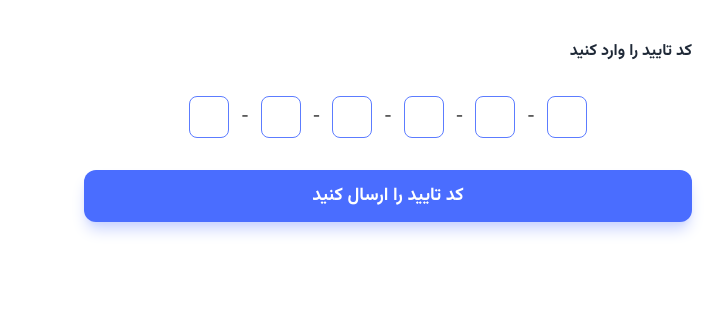
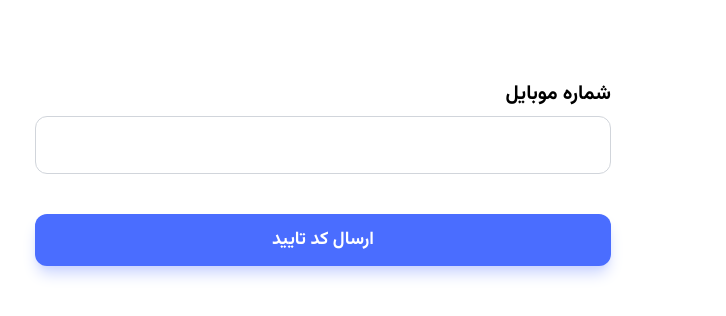
Before and after one commit to zohrehchenari1995/Freelancering-App-Src, a React (Vite) app in the folder frontend/: page /auth in a window 1280 px wide. Shown: the top 316 px of the page, without its empty margins (405-1131 px from the left). Built offline with nearby package versions, Linux system fonts and the light colour scheme.

Commit message:
http service module and send otp handler

```diff
--- a/frontend/package.json
+++ b/frontend/package.json
@@ -10,9 +10,13 @@
     "preview": "vite preview"
   },
   "dependencies": {
+    "@tanstack/react-query": "^5.104.0",
+    "axios": "^1.20.0",
     "react": "^19.2.8",
     "react-dom": "^19.2.8",
+    "react-hot-toast": "^2.6.1",
     "react-icons": "^5.7.0",
+    "react-loader-spinner": "^8.0.2",
     "react-otp-input": "^3.1.1",
     "react-router-dom": "^7.18.3"
   },
--- a/frontend/src/App.jsx
+++ b/frontend/src/App.jsx
@@ -1,17 +1,23 @@
 
 import {Route, Routes} from "react-router-dom"
 import Auth from "./pages/Auth";
-
+import {QueryClient, QueryClientProvider} from "@tanstack/react-query";
+import {Toaster} from "react-hot-toast";
+// config for reactQuery.....
+const queryClient = new QueryClient();
 
 
 
 function App() {
   return (
-   <div className="container sm:max-w-screen-sm">
+  <QueryClientProvider  client={queryClient}>
+    <Toaster/>
+     <div className="container sm:max-w-screen-sm">
      <Routes>
       <Route path="/auth"  element={<Auth/>}/>
     </Routes>
    </div>
+  </QueryClientProvider>
   )
 }
 
--- /dev/null
+++ b/frontend/src/features/authentication/AuthContainer.jsx
@@ -0,0 +1,22 @@
+import React, { useState } from "react";
+import SendOTPForm from "./SendOTPForm";
+import CheckOTPForm from "./CheckOTPForm";
+
+function AuthContainer() {
+  const [step, setStep] = useState(1);
+  const renderStep = () => {
+    switch (step) {
+      case 1: {
+        return <SendOTPForm setStep={setStep}/>;
+      }
+      case 2: {
+        return <CheckOTPForm />;
+      }
+      default:
+        return null;
+    }
+  };
+  return <div className="w-full sm:max-w-screen-sm">{renderStep()}</div>;
+}
+
+export default AuthContainer;
--- a/frontend/src/features/authentication/CheckOTPForm.jsx
+++ b/frontend/src/features/authentication/CheckOTPForm.jsx
@@ -20,6 +20,7 @@ function CheckOTPForm() {
             borderRadius:"0.5rem",
             padding:"0.5rem 0.2rem"
           }}
+
         />
 
         <button className="btn btn--primary w-full">کد تایید را ارسال کنید</button>
--- a/frontend/src/features/authentication/SendOTPForm.jsx
+++ b/frontend/src/features/authentication/SendOTPForm.jsx
@@ -1,23 +1,49 @@
-import React, {  useState } from "react";
+import React, { useState } from "react";
 import TextField from "../../ui/TextField";
+import { useMutation } from "@tanstack/react-query";
+import { getOtp } from "../../services/authService";
+import toast from "react-hot-toast";
+import Loading from "../../ui/Loading";
 
-function SendOTPForm() {
-  // save get phonenumber in hook....
-  const[phoneNumber,setPhoneNumber] = useState("");
+function SendOTPForm({ setStep }) {
+  // save get phonenumber in usestate hook....
+  const [phoneNumber, setPhoneNumber] = useState("");
+
+  // use reactQuery for handle request...
+  const { isPending, error, data, mutateAsync } = useMutation({
+    mutationFn: getOtp,
+  });
+
+  // eventhaqndler...
+  const sendOtpHandler = async (e) => {
+    e.preventDefault();
+    try {
+      const data = await mutateAsync({ phoneNumber });
+      setStep(2);
+
+      toast.success(data.message);
+    } catch (error) {
+      console.log(error?.response?.data?.message);
+    }
+  };
 
   return (
     <div className="container xl:max-w-screen-xl mt-10">
-      <form className="space-y-8">
+      <form className="space-y-8" onSubmit={sendOtpHandler}>
         <TextField
           label="شماره موبایل"
           name="phoneNumber"
           value={phoneNumber}
-        onChange={(e)=>setPhoneNumber(e.target.value)}
+          onChange={(e) => setPhoneNumber(e.target.value)}
         />
-        <button
-        className="btn btn--primary w-full">
+
+        {isPending ? (
+          <Loading />
+        ) : (
+          <button className="btn btn--primary w-full" type="submit">
             ارسال کد تایید
           </button>
+        )}
       </form>
     </div>
   );
--- a/frontend/src/pages/Auth.jsx
+++ b/frontend/src/pages/Auth.jsx
@@ -1,16 +1,12 @@
-import React from 'react'
-import CheckOTPForm from '../features/authentication/CheckOTPForm'
-// import SendOTPForm from '../features/authentication/SendOTPForm'
+import React, { useState } from "react";
+import AuthContainer from "../features/authentication/AuthContainer";
 
 function Auth() {
   return (
     <div className="flex justify-center pt-10">
-    <div className="w-full sm:max-w-screen-sm">
-      {/* <SendOTPForm/> */}
-      <CheckOTPForm/>
+      <AuthContainer />
     </div>
-    </div>
-  )
+  );
 }
 
-export default Auth
+export default Auth;
--- /dev/null
+++ b/frontend/src/services/authService.js
@@ -0,0 +1,13 @@
+import http from "./httpService";
+
+// authService for get-otp...(data:phonenumber)
+export function getOtp(data) {
+  return http.post("user/get-otp", data).then(({ data }) => {
+   return data.data;
+  });
+}
+
+// authService for check-otp...(data:verify-code)
+export function checkOtp(data) {
+  return http.post("user/check-otp", data);
+}
--- /dev/null
+++ b/frontend/src/services/httpService.js
@@ -0,0 +1,17 @@
+import axios from "axios";
+
+const app= axios.create({
+  baseURL:"http://localhost:5000/api",
+  withCredentials: true,
+
+})
+
+const http={
+  get: app.get,
+  post: app.post,
+  patch: app.patch,
+  put: app.put,
+  delete: app.delete,
+}
+
+export default http;
--- /dev/null
+++ b/frontend/src/ui/Loading.jsx
@@ -0,0 +1,17 @@
+import React from "react";
+import { ThreeDots } from "react-loader-spinner";
+
+function Loading({ width = "75", height = "40" }) {
+  return (
+    <ThreeDots
+      height={height}
+      width={width}
+      radius={9}
+      color="rgb(var(--color-primary-900))"
+      wrapperStyle={{display:"flex",justifyContent:"center"}}
+      visible={true}
+    />
+  );
+}
+
+export default Loading;
--- a/frontend/vite.config.js
+++ b/frontend/vite.config.js
@@ -4,4 +4,8 @@ import { defineConfig } from 'vite'
 // https://vite.dev/config/
 export default defineConfig({
   plugins: [react()],
+  server:{
+    port:3000,
+  }
+
 })
```
Also changed, not shown: frontend/src/services/authApi.js (deleted), frontend/src/services/projectApi.js (deleted), 2 other files (tests, documents, lock files or other folders). Lines whose indentation alone changed are shown as unchanged.
